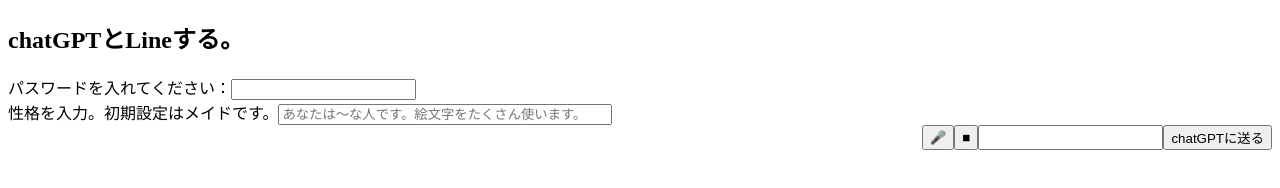
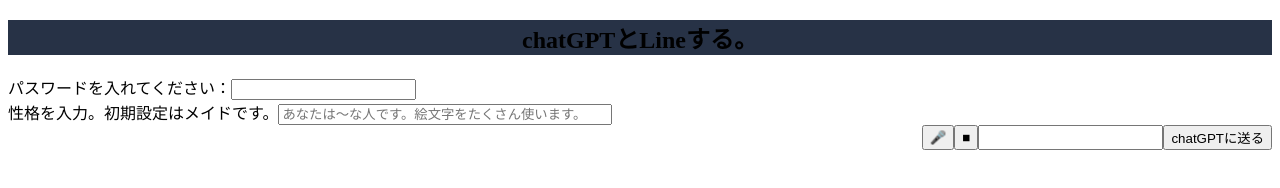
Before and after one commit to Masaruma/Masamasa.line1, a plain HTML site: page index.html in a window 1280 px wide. Drawn offline with nearby package versions, Linux system fonts and the light colour scheme.

Commit message:
Update style.css

```diff
--- a/style.css
+++ b/style.css
@@ -1,7 +1,11 @@
 *, *::before, *::after{
   box-sizing: border-box;
 }
+h2 {
+  background-color: #273246;
+  text-align: center;
 
+}
 
 .character {
   margin-right: auto;
```
